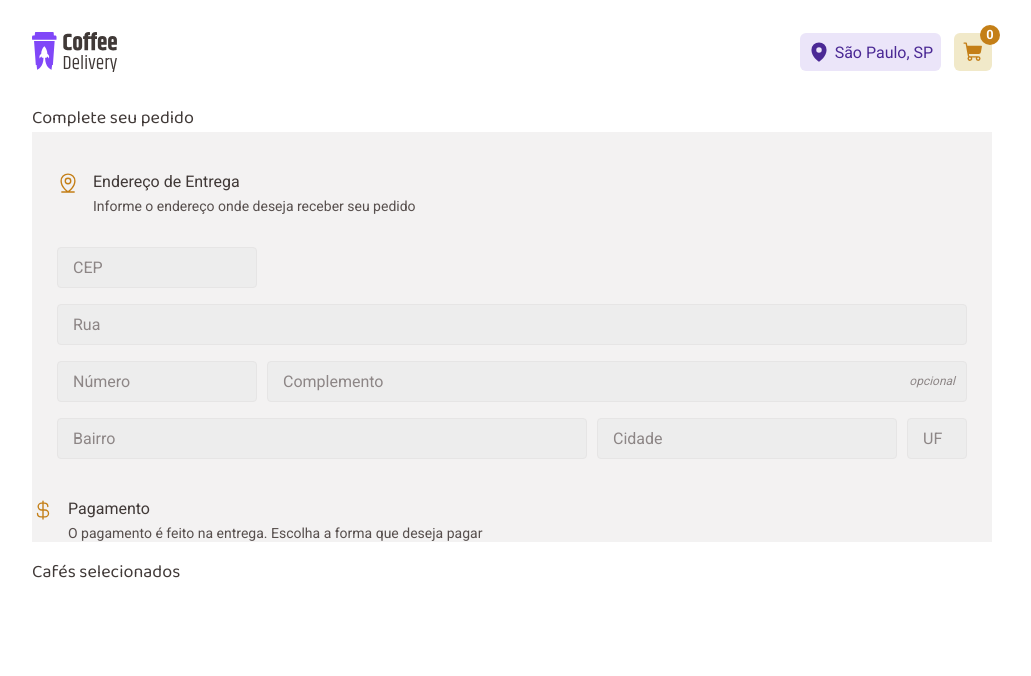
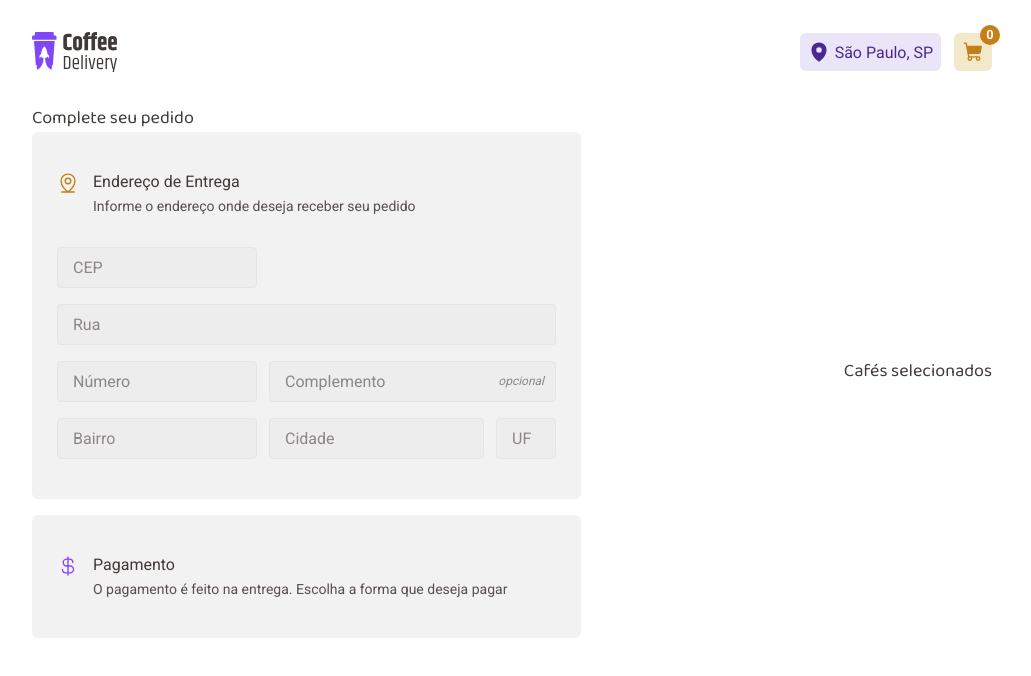
Before and after one commit to robrunodev/coffee-delivery, a React (Vite) app: page /cart in a window 1280 px wide. Shown: the top 676 px of the page, without its empty margins (128-1159 px from the left). Built offline with nearby package versions, Linux system fonts and the light colour scheme.

Commit message:
refactor: Update Cart page form inputs and styles

```diff
--- a/src/pages/Cart/index.tsx
+++ b/src/pages/Cart/index.tsx
@@ -1,13 +1,14 @@
 import { CurrencyDollar, MapPinLine } from "@phosphor-icons/react"
-import { ContainerHeader, CartContainer, FormContainer, OptionalField, OrderDetails, OrderForm, OrderFormRow, OrderItems, PaymentContainer, TextInput, Title } from "./styles"
+import { ContainerHeading, CartContainer, AddressContainer, OrderDetails, AddressForm, OrderItems, PaymentContainer, Title } from "./styles"
+import { TextInput } from "../../components/TextInput"
 
 export const Cart = () => {
     return (
         <CartContainer>
             <OrderDetails>
                 <Title className="baloo-2--bold">Complete seu pedido</Title>
-                <FormContainer>
-                    <ContainerHeader>
+                <AddressContainer>
+                    <ContainerHeading iconColor="yellow-dark">
                         <MapPinLine size={22} weight="regular" />
                         <div>
                             <p>Endereço de Entrega</p>
@@ -15,38 +16,54 @@ export const Cart = () => {
                                 Informe o endereço onde deseja receber seu pedido
                             </span>
                         </div>
-                    </ContainerHeader>
-                    <OrderForm>
-                        <OrderFormRow>
-                            <TextInput type="text" size={200} placeholder="CEP" />
-                        </OrderFormRow>
+                    </ContainerHeading>
+                    <AddressForm>
+                        <TextInput
+                            type="text"
+                            placeholder="CEP"
+                            containerProps={{ style: { gridArea: 'cep' } }}
+                        />
 
-                        <OrderFormRow>
-                            <TextInput type="text" size={"full"} placeholder="Rua" />
-                        </OrderFormRow>
+                        <TextInput
+                            type="text"
+                            placeholder="Rua"
+                            containerProps={{ style: { gridArea: 'street' } }}
+                        />
 
-                        <OrderFormRow>
-                            <TextInput type="text" size={200} placeholder="Número" />
-                            <OptionalField size={'full'} flexSize={1}>
-                                <TextInput
-                                    type="text"
-                                    size={'full'}
-                                    placeholder="Complemento"
-                                />
-                                <span>opcional</span>
-                            </OptionalField>
-                        </OrderFormRow>
+                        <TextInput
+                            type="text"
+                            placeholder="Número"
+                            containerProps={{ style: { gridArea: 'number' } }}
+                        />
 
-                        <OrderFormRow>
-                            <TextInput type="text" size={'full'} flexSize={1} placeholder="Bairro" />
-                            <TextInput type="text" size={300} flexSize={1} placeholder="Cidade" />
-                            <TextInput type="text" size={60} flexSize={1} placeholder="UF" />
-                        </OrderFormRow>
+                        <TextInput
+                            type="text"
+                            placeholder="Complemento"
+                            optional={true}
+                            containerProps={{ style: { gridArea: 'fullAddress' } }}
+                        />
 
-                    </OrderForm>
-                </FormContainer>
+                        <TextInput
+                            type="text"
+                            placeholder="Bairro"
+                            containerProps={{ style: { gridArea: 'neighborhood' } }}
+                        />
+
+                        <TextInput
+                            type="text"
+                            placeholder="Cidade"
+                            containerProps={{ style: { gridArea: 'city' } }}
+                        />
+
+                        <TextInput
+                            type="text"
+                            placeholder="UF"
+                            containerProps={{ style: { gridArea: 'state' } }}
+                        />
+                    </AddressForm>
+                </AddressContainer>
                 <PaymentContainer>
-                    <ContainerHeader>
+                    <ContainerHeading iconColor="purple">
                         <CurrencyDollar size={22} weight="regular" />
                         <div>
                             <p>Pagamento</p>
@@ -54,7 +71,7 @@ export const Cart = () => {
                                 O pagamento é feito na entrega. Escolha a forma que deseja pagar
                             </span>
                         </div>
-                    </ContainerHeader>
+                    </ContainerHeading>
                 </PaymentContainer>
             </OrderDetails>
             <OrderItems>
--- a/src/pages/Cart/styles.ts
+++ b/src/pages/Cart/styles.ts
@@ -1,8 +1,8 @@
 import styled from "styled-components";
+import { defaultTheme } from '../../styles/themes/default';
 
-interface TextInputProps {
-    size: number | 'full',
-    flexSize?: number
+interface HeadingProps {
+    iconColor: keyof typeof defaultTheme
 }
 
 export const CartContainer = styled.section`
@@ -14,29 +14,25 @@ export const CartContainer = styled.section`
 `
 
 export const Title = styled.p`
-    color: ${props => props.theme['base-subtitle']};
+    color: ${({ theme }) => theme['base-subtitle']};
     font-size: 1.125rem;
 `
 
 export const OrderDetails = styled.div``
 
-export const OrderItems = styled.div`
-    /* flex: 1;
-    width: 30%; */
+export const OrderItems = styled.div``
+
+const FormsContainer = styled.div`
+    background-color: ${({ theme }) => theme['base-card']};
+    border-radius: 6px;
+    padding: 40px 25px;
 `
 
-export const FormContainer = styled.div`
-    background-color: ${props => props.theme['base-card']};
-    padding: 40px 25px;
-    /* flex: 1;
-    width: 70%; */
-`
-
-export const ContainerHeader = styled.div`
+export const ContainerHeading = styled.div<HeadingProps>`
     display: flex;
     flex-flow: row wrap;
     gap: .875rem;
-    color: ${props => props.theme['base-subtitle']};
+    color: ${({ theme }) => theme['base-subtitle']};
 
     p {
         margin-bottom: 5px;
@@ -44,77 +40,30 @@ export const ContainerHeader = styled.div`
 
     span {
         font-size: .875rem;
-        color: ${props => props.theme['base-text']};
+        color: ${({ theme }) => theme['base-text']};
     }
 
     svg {
-        color: ${props => props.theme['yellow-dark']};
+        color: ${({ theme, iconColor }) => theme[iconColor]};
     }
 `
 
-export const PaymentContainer = styled.div`
-    background-color: ${props => props.theme['base-card']};
+export const AddressContainer = styled(FormsContainer)`
+    margin-bottom: 1rem;
 `
 
-export const OrderForm = styled.form`
-   display: flex;
-   flex-flow: row wrap;
-   gap: 16px ;
-   margin-top: 32px;
+export const AddressForm = styled.form`
+    display: grid;
+    grid-template-areas:
+        'cep . .'
+        'street street street'
+        'number fullAddress fullAddress'
+        'neighborhood city state'
+    ;
+    grid-template-columns: 200px 1fr 60px;
+    grid-gap: 16px 12px;
+    margin-top: 32px;
 `
 
-export const OrderFormRow = styled.form`
-   display: flex;
-   flex-flow: row wrap;
-   gap: 0 10px;
-   width: 100%;
-   position: relative;
+export const PaymentContainer = styled(FormsContainer)`
 `
-
-const BaseInput = styled.input`
-    background-color: ${props => props.theme['base-input']};
-    border: 1px solid ${props => props.theme['base-button']};
-    box-sizing: border-box;
-    padding: 10px 15px;
-    border-radius: 4px;
-    color: ${props => props.theme['base-text']};
-    position: relative;
-
-    &::placeholder {
-        color: ${props => props.theme['base-label']};
-    }
-
-    &:focus {
-        box-shadow: 0 0 0 1px ${props => props.theme['yellow-dark']};
-    }
-`
-
-export const TextInput = styled(BaseInput) <TextInputProps>`
-    max-width: ${props => props.size === 'full' ? `100%` : `${props.size}px`};
-    width: 100%;
-    ${props => props.flexSize && `
-        flex: 1
-    `};
-`
-
-export const OptionalField = styled.div<TextInputProps>`
-    max-width: ${props => props.size === 'full' ? `100%` : `${props.size}px`};
-    width: 100%;
-    ${props => props.flexSize && `
-        flex: 1
-    `};
-    position: relative;
-
-    > input {
-        padding-right: 60px;
-    }
-
-    span {
-        position: absolute;
-        right: 12px;
-        top: 13px;
-        font-size: .75rem;
-        font-style: italic;
-        color: ${props => props.theme['base-label']};
-    }
-`
```
